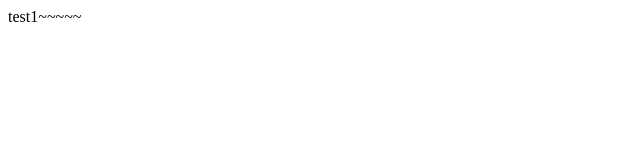
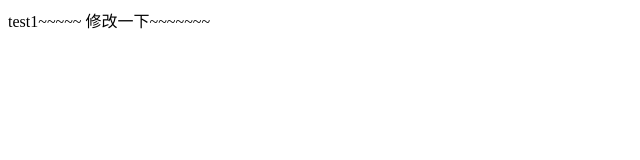
Before and after one commit to woxizhazhahui/test, a plain HTML site: page index.html in a window 1280 px wide. Shown: the whole page, without its empty margins (0-640 px from the left). Drawn offline with Linux system fonts and the light colour scheme.

Commit message:
第一个测试(修改)

```diff
--- a/index.html
+++ b/index.html
@@ -6,5 +6,6 @@
 </head>
 <body>
 test1~~~~~
+修改一下~~~~~~~
 </body>
 </html>
```
Also changed, not shown: 1 other file.
